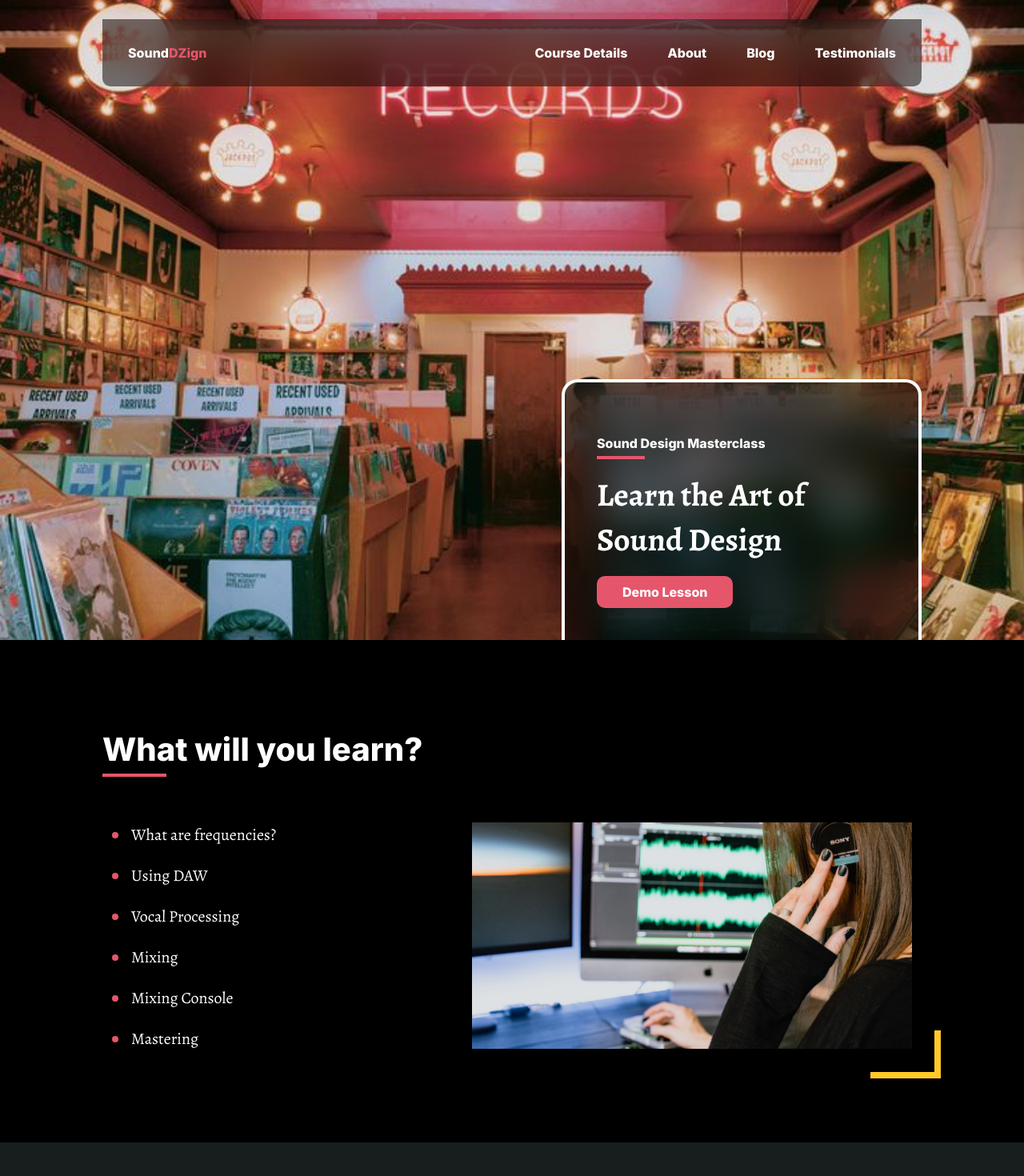
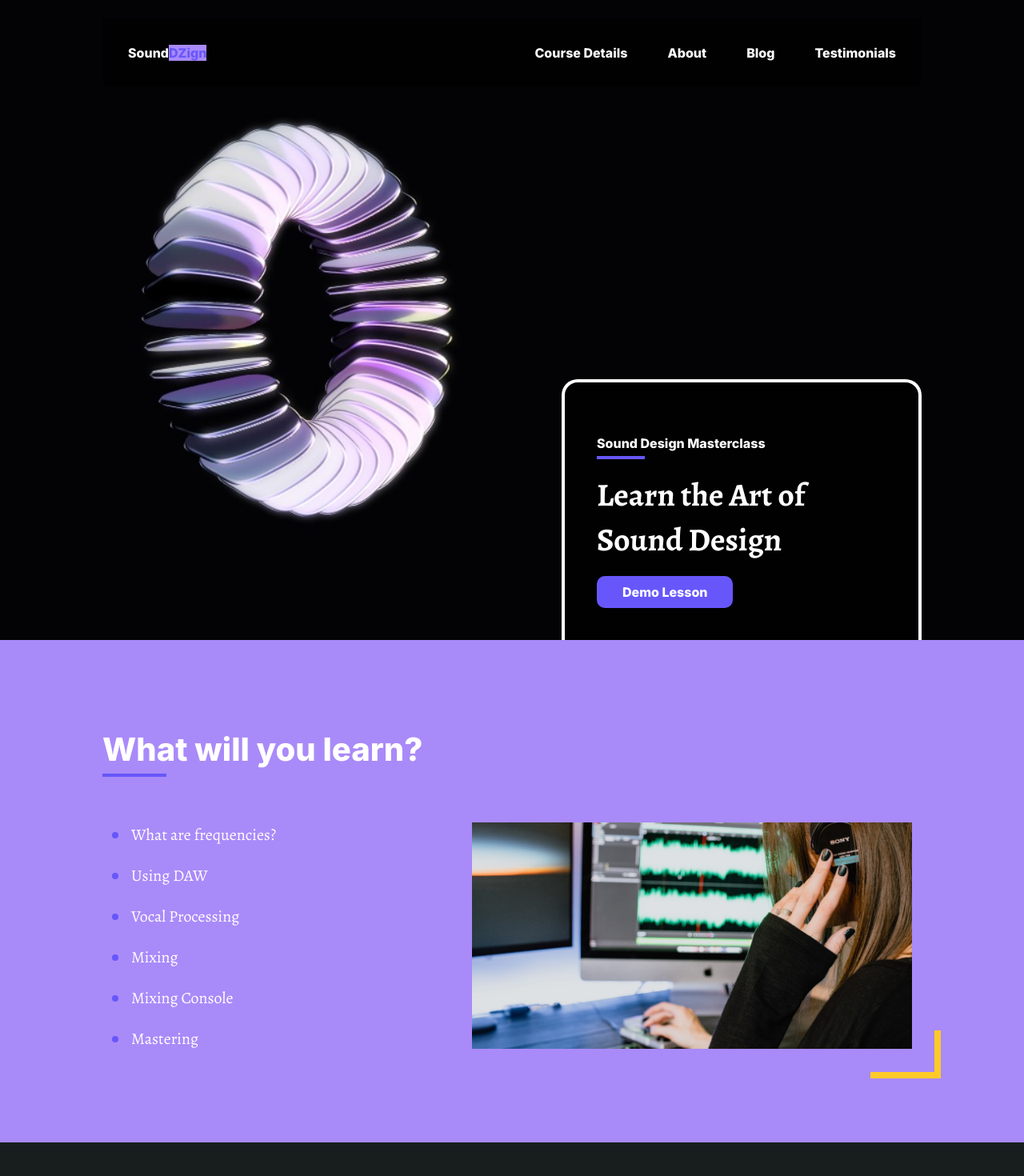
Before and after one commit to se1ind/figma-to-react, a React (Vite) app in the folder figmaproject/: page / in a window 1280 px wide. Shown: the top 1470 px of the page at 80% size. Built offline with nearby package versions, Linux system fonts and the light colour scheme.

Commit message:
chips.jpg,color

```diff
--- a/figmaproject/src/assets/index.js
+++ b/figmaproject/src/assets/index.js
@@ -7,7 +7,6 @@ import closeIcon from "./close-icon.svg";
 import daw from "./daw.png";
 import facebookLogo from "./facebook-logo.svg";
 import frequencies from "./frequencies.png";
-import heroImage from "./hero-image.jpg";
 import instagramLogo from "./instagram-logo.svg";
 import mastering from "./mastering.png";
 import menuIcon from "./menu-icon.svg";
@@ -20,8 +19,9 @@ import testimonial3 from "./testimonial3.png";
 import twitterLogo from "./twitter-logo.svg";
 import videoIcon from "./video-icon.svg";
 import vocalsProcessing from "./vocals-processing.png";
+import chips from "./chips.jpg";
 
 export{
-    bgElement1,bgElement2,blog1,blog2,blog3,closeIcon,daw,facebookLogo,frequencies,heroImage,instagramLogo,mastering,menuIcon,mixingConsole,mixing,
-    studentIcon,testimonial1,testimonial2,testimonial3,twitterLogo,videoIcon,vocalsProcessing
+    bgElement1,bgElement2,blog1,blog2,blog3,closeIcon,daw,facebookLogo,frequencies,instagramLogo,mastering,menuIcon,mixingConsole,mixing,
+    studentIcon,testimonial1,testimonial2,testimonial3,twitterLogo,videoIcon,vocalsProcessing,chips
 }
--- a/figmaproject/src/components/Footer/Footer.jsx
+++ b/figmaproject/src/components/Footer/Footer.jsx
@@ -9,7 +9,7 @@ const Footer = () => {
       <div className="content-container">
         <div className="links">
           <a href="#" className="logo">
-            Sound<span className="red">Dzign</span>
+            Sound<span className="cornflower">Dzign</span>
           </a>
            <div className="social-icons">
             <a href="#">
--- a/figmaproject/src/components/Header/Header.css
+++ b/figmaproject/src/components/Header/Header.css
@@ -1,6 +1,6 @@
 header{
     min-height: 100vh;
-    background: url("../../assets/hero-image.jpg");
+    background: url("../../assets/chips.jpg");
     background-size: cover;
     background-position: center;
 }
@@ -32,7 +32,7 @@ header .cta .course-name::after{
     position:absolute;
     width:60px;
     height:4px;
-    background:var(--red-color);
+    background:var(--Cornflower);
     left:0;
     bottom:-10px;
 }
@@ -45,7 +45,7 @@ header .cta h1{
 }
 header .cta .demo-btn{
     border-radius:10px;
-    background: var(--red-color);
+    background: var(--Cornflower);
     color:#fff;
     padding:10px 32px;
     font-weight:800;
--- a/figmaproject/src/components/Navbar/Navbar.css
+++ b/figmaproject/src/components/Navbar/Navbar.css
@@ -23,8 +23,8 @@ a.logo{
     font-weight:800;
     font-size:16px;
 }
-a.logo .red{
-color:var(--red-color);
+a.logo .purple{
+color:var(--Cornflower);
 }
 .menu-icon,
 .mobile-menu-container{
--- a/figmaproject/src/components/Navbar/Navbar.jsx
+++ b/figmaproject/src/components/Navbar/Navbar.jsx
@@ -8,7 +8,7 @@ const Navbar = () => {
     <>
     <nav>
       <a href="#" className="logo">
-        Sound<span className="red">DZign</span>
+        Sound<span className="purple">DZign</span>
       </a>
       <ul>
         <li>
--- a/figmaproject/src/components/Topics/Topics.css
+++ b/figmaproject/src/components/Topics/Topics.css
@@ -18,7 +18,7 @@
 #topics .topics-list li::before{
     content:"";
     position:absolute;
-    background: var(--red-color);
+    background: var(--Cornflower);
     width:8px;
     height:8px;
     border-radius:50%;
--- a/figmaproject/src/components/Topics/Topics.jsx
+++ b/figmaproject/src/components/Topics/Topics.jsx
@@ -5,7 +5,7 @@ import {frequencies,daw,vocalsProcessing,mixing,mixingConsole,mastering,bgElemen
 const Topics = () => {
   const [currentImage,setCurrentImage]=useState(frequencies);
   return (
-    <section id="topics" className="black">
+    <section id="topics" className="purple">
     <div className="wrapper">
       <h2>What will you learn?</h2>
       <div className="content-container">
--- a/figmaproject/src/index.css
+++ b/figmaproject/src/index.css
@@ -1,6 +1,6 @@
 :root{
     --dark-color:#181e1e;
-    --red-color:#e5566b;
+    --Cornflower:#6757fa;
     --purple-color:#a98af9;
     --pink-color:#f4826d;
 
@@ -40,7 +40,7 @@ section h2::after{
     position:absolute;
     width:80px;
     height:4px;
-    background: var(--red-color);
+    background: var(--Cornflower);
     left:0;
     bottom: -10px;
 }
```
Also changed, not shown: figmaproject/src/assets/chips.jpg (added), figmaproject/src/assets/hero-image.jpg (deleted).
